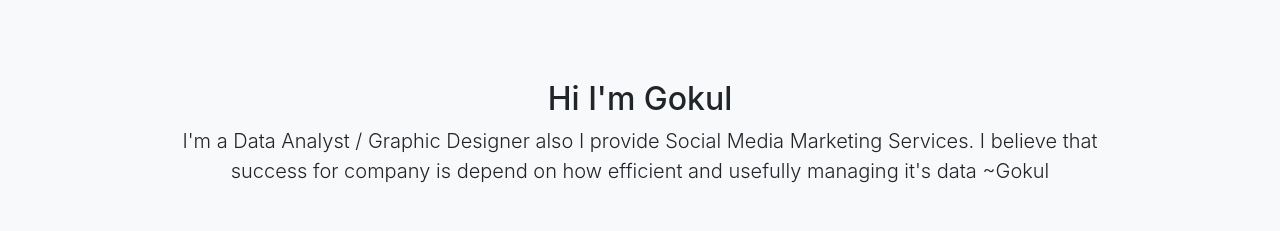
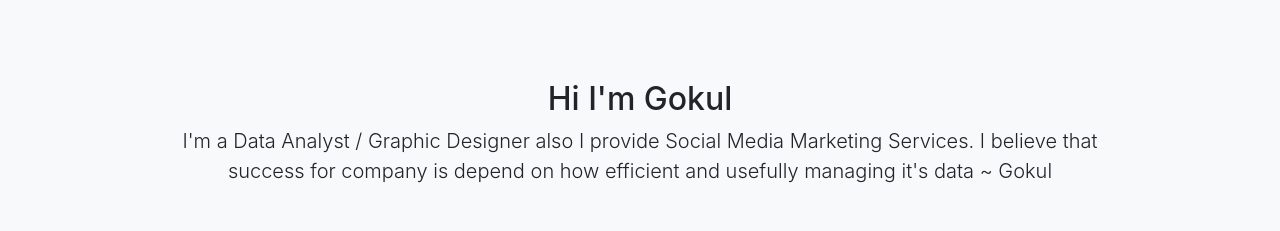
Before and after one commit to GokulAnanath/GA.github.io, a website with bundled scripts: page index.html in a window 1280 px wide. Shown: the part 840-1071 px from the top of the page. Built offline with nearby package versions, Linux system fonts and the light colour scheme.

Commit message:
Update index.html

```diff
--- a/index.html
+++ b/index.html
@@ -67,8 +67,8 @@
       <div class="row">
         <div class="col-lg-10 mx-auto">
           <h2>Hi I'm Gokul</h2>
-          <p class="lead mb-5">I'm a Data Analyst / Graphic Designer also I provide Social Media Marketing Services. I believe that success for company is depend on how efficient and usefully managing it's data
-            <a > ~Gokul</a></p>
+          <p class="lead mb-5">I'm a Data Analyst / Graphic Designer also I provide Social Media Marketing Services. I believe that success for company is depend on how efficient and usefully managing it's data ~ Gokul
+            </p>
           <a class="btn btn-dark btn-xl js-scroll-trigger" href="#services">Services I Provide</a>
         </div>
       </div>
```
